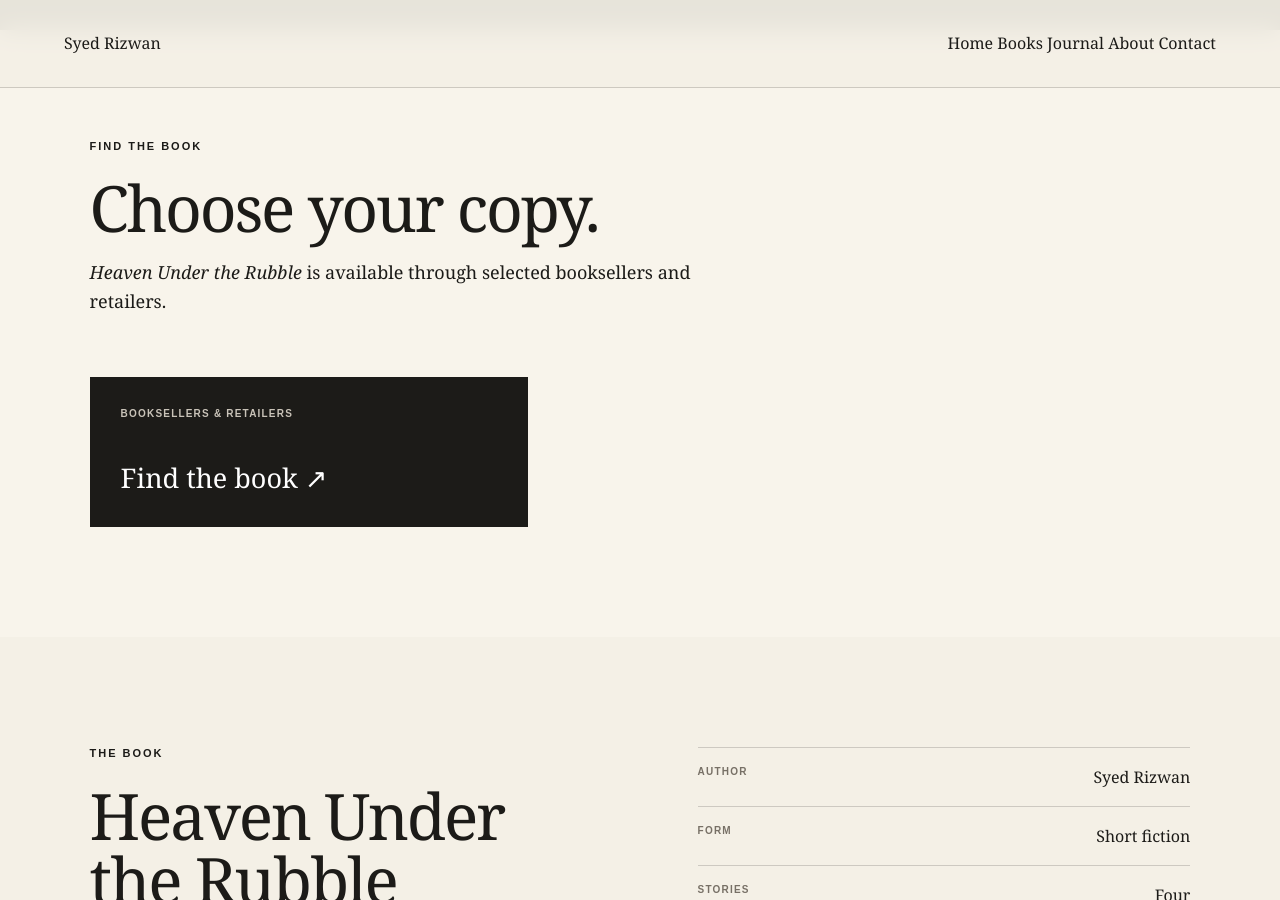
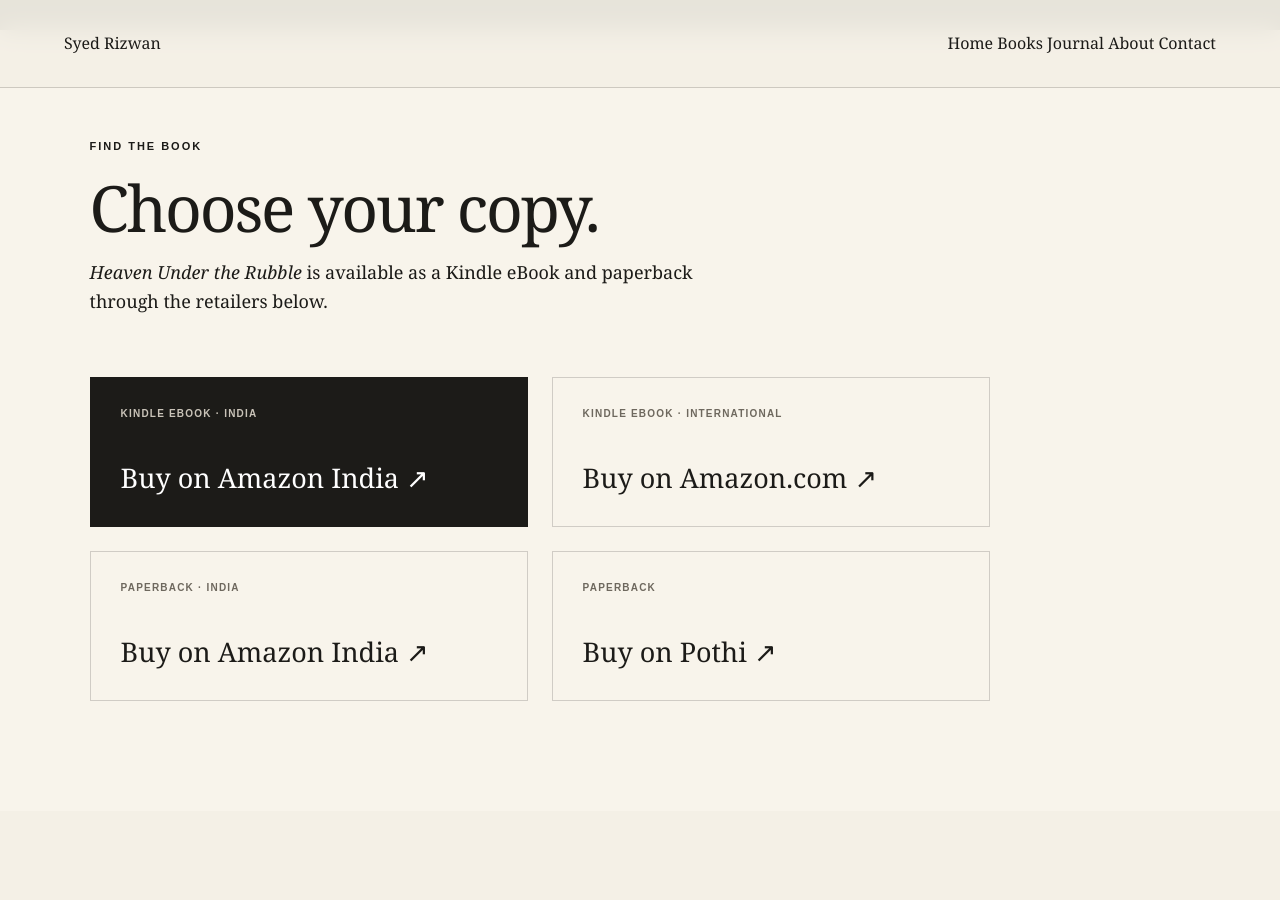
Before and after one commit to syedrizwanauthor/syedrizwanauthor.github.io, a Jekyll site: the page heaven-under-the-rubble.html, which Jekyll copies as it is, in a window 1280 px wide and 900 px high, scrolled down 2406 px. Built offline with Jekyll 4.4.1, drawn with Linux system fonts in a browser that asks for light colours.

Commit message:
Update heaven-under-the-rubble.html

```diff
--- a/heaven-under-the-rubble.html
+++ b/heaven-under-the-rubble.html
@@ -154,36 +154,64 @@
     </section>
 
 
+
 <section class="book-page-buy section-pad" id="buy">
 
   <div class="section-heading">
-
     <p class="eyebrow">Find the book</p>
-
     <h2>Choose your copy.</h2>
-
     <p>
-          <em>Heaven Under the Rubble</em> is available through selected
-          booksellers and retailers.
+      <em>Heaven Under the Rubble</em> is available as a Kindle
+      eBook and paperback through the retailers below.
     </p>
-
   </div>
 
   <div class="book-buy-grid">
 
     <a
-          href="https://linktr.ee/syedrizwan"
+      href="https://www.amazon.in/Heaven-Under-Rubble-Selected-Stories-ebook/dp/B0H8ZGWDDZ"
       target="_blank"
-          rel="noopener"
+      rel="noopener noreferrer"
       class="book-buy-card featured-buy"
     >
-          <span>Booksellers &amp; retailers</span>
-          <strong>Find the book ↗</strong>
+      <span>Kindle eBook · India</span>
+      <strong>Buy on Amazon India ↗</strong>
+    </a>
+
+    <a
+      href="https://www.amazon.com/Heaven-Under-Rubble-Selected-Stories-ebook/dp/B0H8ZGWDDZ"
+      target="_blank"
+      rel="noopener noreferrer"
+      class="book-buy-card"
+    >
+      <span>Kindle eBook · International</span>
+      <strong>Buy on Amazon.com ↗</strong>
+    </a>
+
+    <a
+      href="https://www.amazon.in/Heaven-Under-Rubble-Syed-Rizwan/dp/B0HCNKT564"
+      target="_blank"
+      rel="noopener noreferrer"
+      class="book-buy-card"
+    >
+      <span>Paperback · India</span>
+      <strong>Buy on Amazon India ↗</strong>
+    </a>
+
+    <a
+      href="https://store.pothi.com/book/syed-rizwan-heaven-under-rubble"
+      target="_blank"
+      rel="noopener noreferrer"
+      class="book-buy-card"
+    >
+      <span>Paperback</span>
+      <strong>Buy on Pothi ↗</strong>
     </a>
 
   </div>
 
 </section>
+
 
 
     <section class="book-page-details section-pad">
```
Lines whose indentation alone changed are shown as unchanged.
